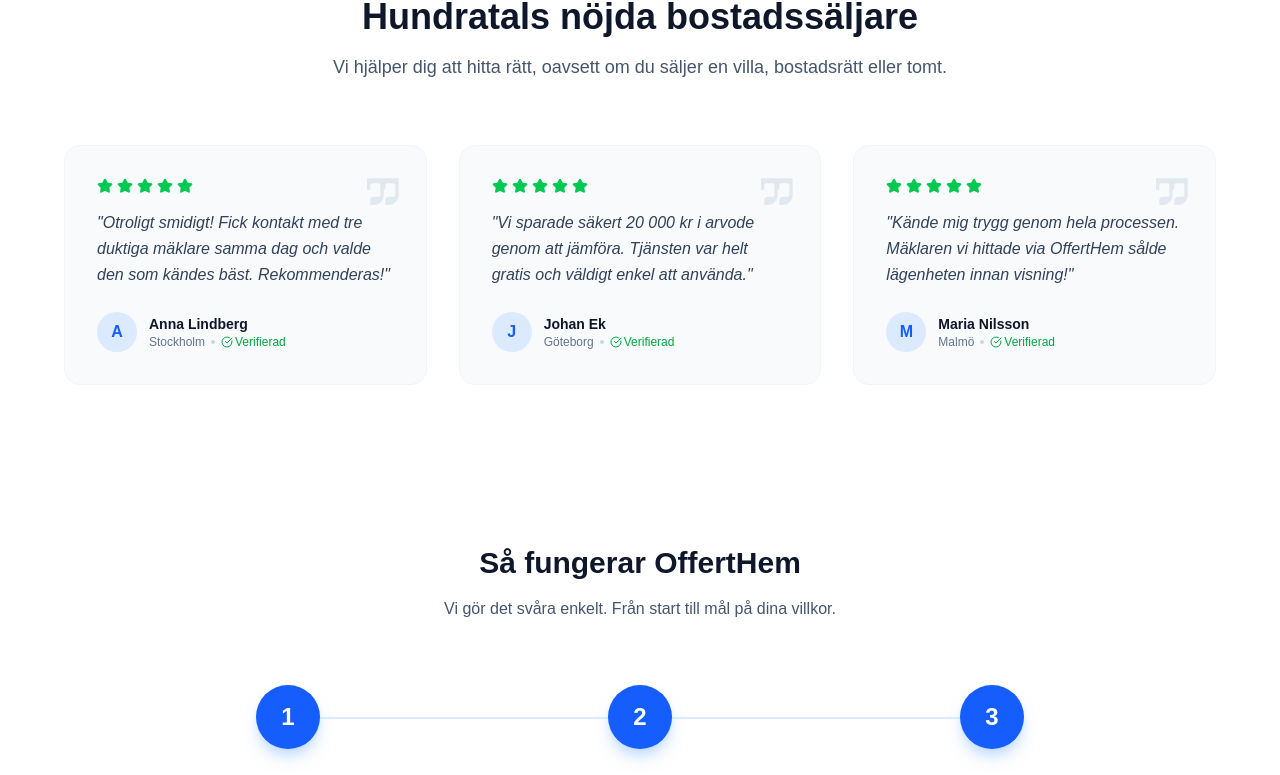
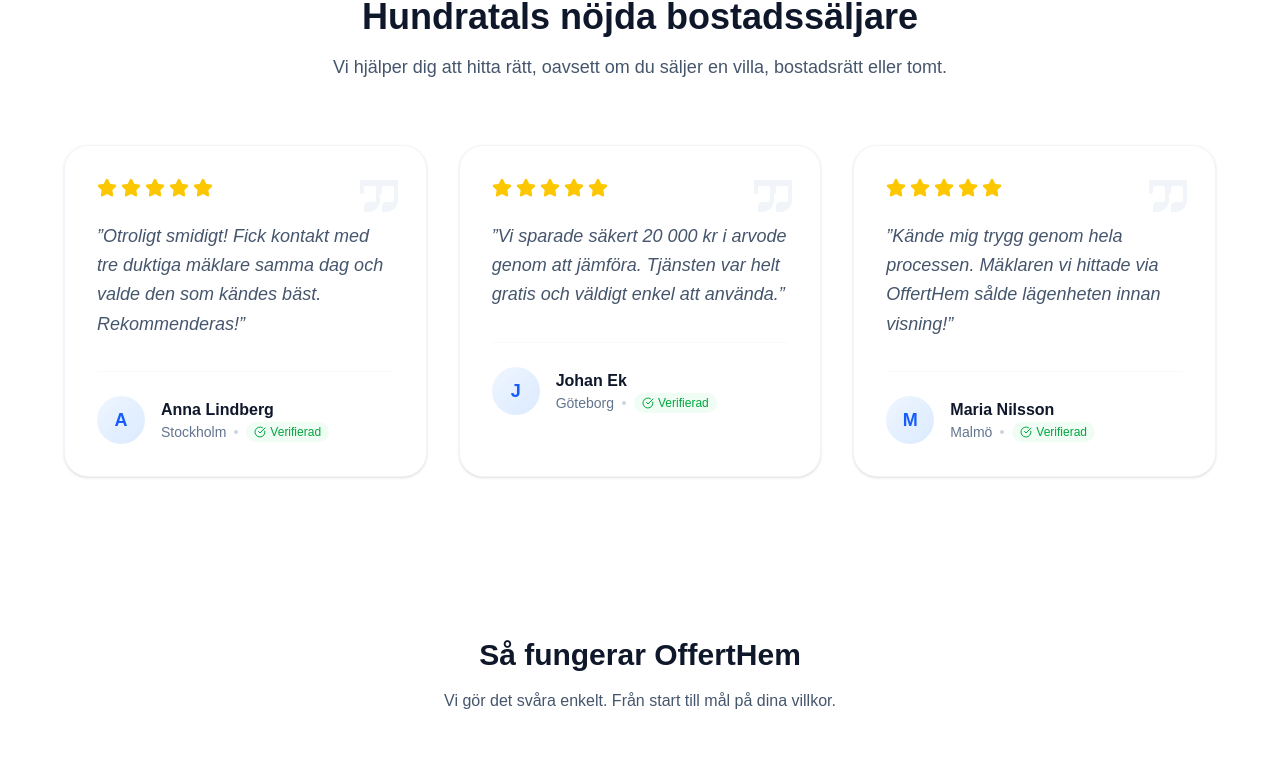
Before and after one commit to erik687/offerthem-web, a Next.js app: page / in a window 1280 px wide. Shown: the part 1043-1818 px from the top of the page. Built offline with nearby package versions, Linux system fonts and the light colour scheme.

Commit message:
style: refine reviews section design and typography

```diff
--- a/components/ReviewsSection.tsx
+++ b/components/ReviewsSection.tsx
@@ -55,30 +55,32 @@
                 {/* Reviews Grid */}
                 <div className="grid md:grid-cols-3 gap-8 max-w-6xl mx-auto">
                     {reviews.map((review, index) => (
-                        <div key={index} className="bg-slate-50 p-8 rounded-2xl border border-slate-100 relative hover:shadow-lg transition-shadow">
+                        <div key={index} className="bg-white p-8 rounded-3xl border border-slate-100 shadow-sm relative hover:shadow-xl transition-all duration-300 group">
                             {/* Quote Icon */}
-                            <div className="absolute top-6 right-6 text-slate-200">
-                                <svg className="w-10 h-10" fill="currentColor" viewBox="0 0 24 24"><path d="M14.017 21L14.017 18C14.017 16.8954 14.9124 16 16.017 16H19.017C19.5693 16 20.017 15.5523 20.017 15V9C20.017 8.44772 19.5693 8 19.017 8H15.017C14.4647 8 14.017 8.44772 14.017 9V11C14.017 11.5523 13.5693 12 13.017 12H12.017V5H22.017V15C22.017 18.3137 19.3307 21 16.017 21H14.017ZM5.0166 21L5.0166 18C5.0166 16.8954 5.91203 16 7.0166 16H10.0166C10.5689 16 11.0166 15.5523 11.0166 15V9C11.0166 8.44772 10.5689 8 10.0166 8H6.0166C5.46432 8 5.0166 8.44772 5.0166 9V11C5.0166 11.5523 4.56889 12 4.0166 12H3.0166V5H13.0166V15C13.0166 18.3137 10.3303 21 7.0166 21H5.0166Z" /></svg>
+                            <div className="absolute top-6 right-6 text-slate-100 group-hover:text-blue-50 transition-colors">
+                                <svg className="w-12 h-12 transform group-hover:scale-110 transition-transform" fill="currentColor" viewBox="0 0 24 24">
+                                    <path d="M14.017 21L14.017 18C14.017 16.8954 14.9124 16 16.017 16H19.017C19.5693 16 20.017 15.5523 20.017 15V9C20.017 8.44772 19.5693 8 19.017 8H15.017C14.4647 8 14.017 8.44772 14.017 9V11C14.017 11.5523 13.5693 12 13.017 12H12.017V5H22.017V15C22.017 18.3137 19.3307 21 16.017 21H14.017ZM5.0166 21L5.0166 18C5.0166 16.8954 5.91203 16 7.0166 16H10.0166C10.5689 16 11.0166 15.5523 11.0166 15V9C11.0166 8.44772 10.5689 8 10.0166 8H6.0166C5.46432 8 5.0166 8.44772 5.0166 9V11C5.0166 11.5523 4.56889 12 4.0166 12H3.0166V5H13.0166V15C13.0166 18.3137 10.3303 21 7.0166 21H5.0166Z" />
+                                </svg>
                             </div>
 
-                            <div className="flex gap-1 mb-4">
+                            <div className="flex gap-1 mb-6">
                                 {[1, 2, 3, 4, 5].map((i) => (
-                                    <Star key={i} className="w-4 h-4 text-green-500 fill-green-500" />
+                                    <Star key={i} className="w-5 h-5 text-yellow-400 fill-yellow-400" />
                                 ))}
                             </div>
 
-                            <p className="text-slate-700 italic mb-6 leading-relaxed">"{review.text}"</p>
+                            <p className="text-slate-600 italic mb-8 leading-relaxed text-lg">”{review.text}”</p>
 
-                            <div className="flex items-center gap-3 mt-auto">
-                                <div className="w-10 h-10 bg-blue-100 rounded-full flex items-center justify-center text-blue-600 font-bold">
+                            <div className="flex items-center gap-4 mt-auto border-t border-slate-50 pt-6">
+                                <div className="w-12 h-12 bg-gradient-to-br from-blue-50 to-blue-100 rounded-full flex items-center justify-center text-blue-600 font-bold text-lg">
                                     {review.name.charAt(0)}
                                 </div>
                                 <div>
-                                    <p className="font-bold text-slate-900 text-sm">{review.name}</p>
-                                    <div className="flex items-center gap-1.5 text-slate-500 text-xs">
+                                    <p className="font-bold text-slate-900">{review.name}</p>
+                                    <div className="flex items-center gap-2 text-slate-500 text-sm">
                                         <span>{review.location}</span>
                                         <span className="w-1 h-1 bg-slate-300 rounded-full" />
-                                        <span className="flex items-center gap-0.5 text-green-600">
+                                        <span className="flex items-center gap-1 text-green-600 font-medium bg-green-50 px-2 py-0.5 rounded-full text-xs">
                                             <CheckCircle className="w-3 h-3" /> Verifierad
                                         </span>
                                     </div>
```
